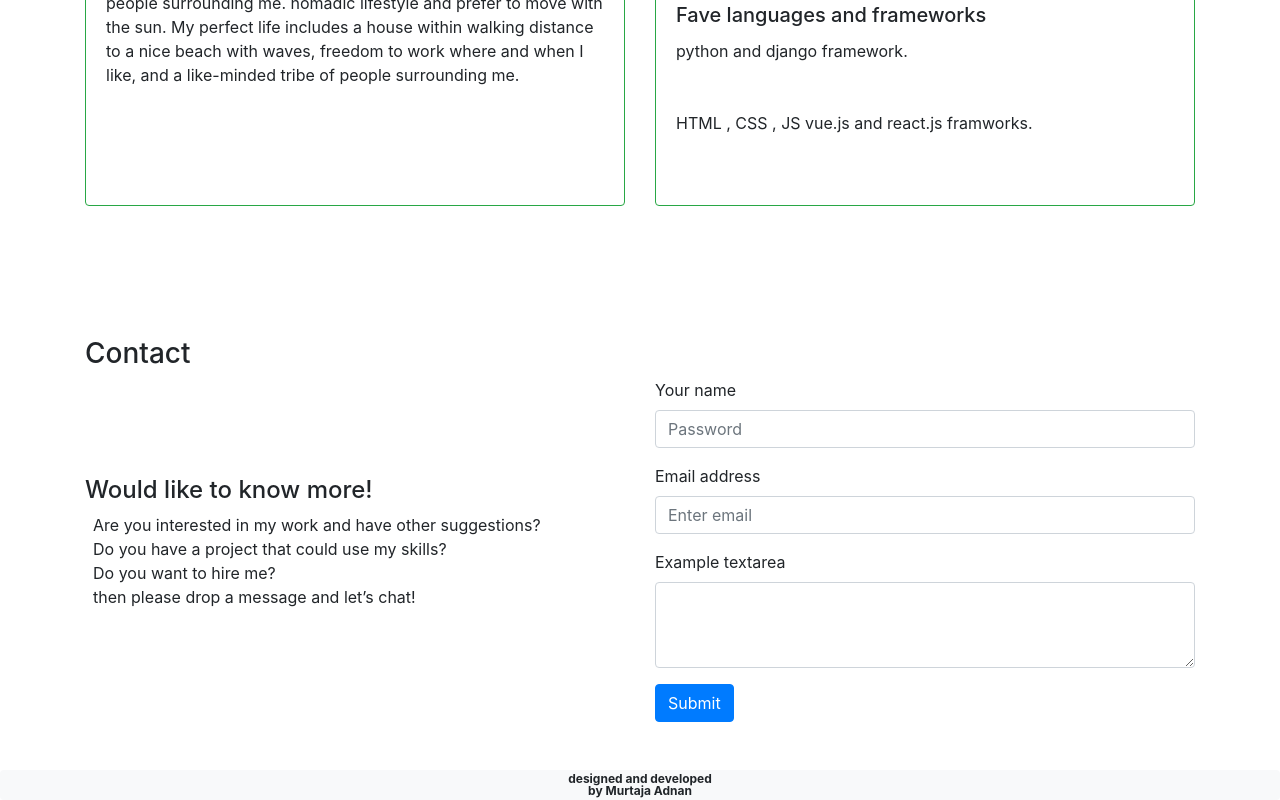
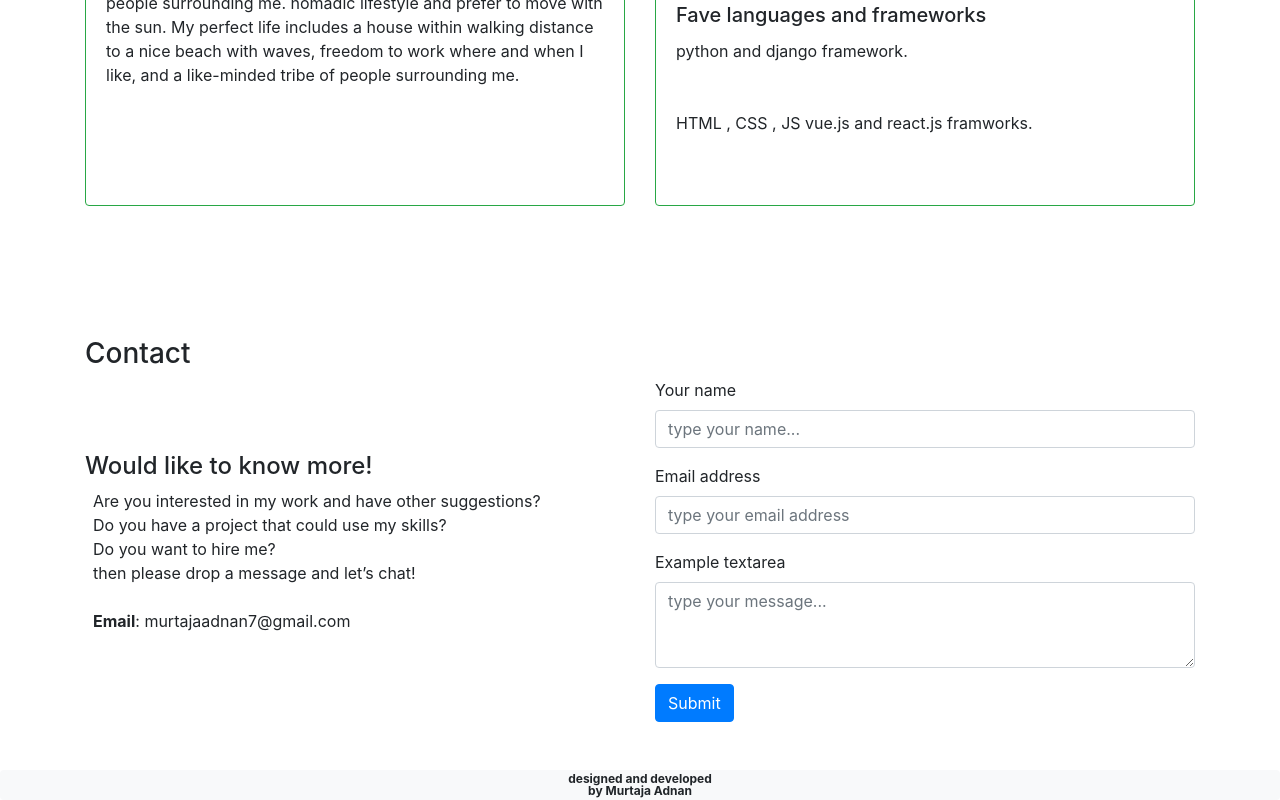
Before and after one commit to Murtaja-code/portifoilo, a React (Create React App) app: page / in a window 1280 px wide. Shown: the part 1515-2315 px from the top of the page. Built offline with nearby package versions, Linux system fonts and the light colour scheme.

Commit message:
Feat: direct the message to gmail fixes #20

```diff
--- a/package.json
+++ b/package.json
@@ -11,6 +11,7 @@
     "@testing-library/react": "^11.1.0",
     "@testing-library/user-event": "^12.1.10",
     "bootstrap": "^4.6.0",
+    "emailjs-com": "^2.6.4",
     "react": "^17.0.1",
     "react-bootstrap": "^1.5.0",
     "react-dom": "^17.0.1",
--- a/src/App.js
+++ b/src/App.js
@@ -6,6 +6,8 @@ import Work from "./components/Work"
 import Intro from "./components/Intro"
 import { Badge, Button } from "react-bootstrap"
 import { animateScroll as scroll } from "react-scroll"
+import { FontAwesomeIcon } from "@fortawesome/react-fontawesome"
+import { faArrowUp } from "@fortawesome/free-solid-svg-icons"
 
 function App() {
 	const scrollToTop = () => {
@@ -31,7 +33,7 @@ function App() {
 			<NavBar />
 			<Intro />
 			<Button id="scroll" onClick={scrollToTop} className="hide-scroll-t-btn">
-				Top
+				Top <FontAwesomeIcon icon={faArrowUp} size="sm" color="#fff" />
 			</Button>
 			<Work />
 			<About />
--- a/src/components/Contact.js
+++ b/src/components/Contact.js
@@ -14,7 +14,9 @@ function Contact(props) {
 						Are you interested in my work and have other suggestions? <br /> Do
 						you have a project that could use my skills? <br /> Do you want to
 						hire me? <br />
-						then please drop a message and let’s chat!
+						then please drop a message and let’s chat! <br />
+						<br />
+						<strong>Email</strong>: murtajaadnan7@gmail.com
 					</p>
 				</Col>
 				<Col xs={12} md={6}>
@@ -25,7 +27,7 @@ function Contact(props) {
 								onChange={(e) => props.handleName(e)}
 								value={props.value.name}
 								type="text"
-								placeholder="Password"
+								placeholder="type your name..."
 							/>
 						</Form.Group>
 						<Form.Group controlId="formBasicEmail">
@@ -34,7 +36,7 @@ function Contact(props) {
 								onChange={(e) => props.handleEmail(e)}
 								value={props.value.email}
 								type="email"
-								placeholder="Enter email"
+								placeholder="type your email address"
 							/>
 						</Form.Group>
 
@@ -45,6 +47,7 @@ function Contact(props) {
 								value={props.value.text}
 								as="textarea"
 								rows={3}
+								placeholder="type your message..."
 							/>
 						</Form.Group>
 						<Button variant="primary" type="submit">
--- a/src/containers/ContactForm.js
+++ b/src/containers/ContactForm.js
@@ -1,5 +1,7 @@
 import React, { useState } from "react"
 import Contact from "../components/Contact"
+import emailjs, { init } from "emailjs-com"
+init("user_EP1niFzrjn0C8VpbdDmuU")
 function ContactForm() {
 	const [name, setName] = useState("")
 	const [email, setEmail] = useState("")
@@ -16,7 +18,21 @@ function ContactForm() {
 	}
 	const handleSubmit = (e) => {
 		e.preventDefault()
-		console.log("done")
+		var templateParams = {
+			name: "Murtaja",
+			from_name: name,
+			from_email: email,
+			message: text
+		}
+
+		emailjs.send("service_14xycl8", "template_khn7z6c", templateParams).then(
+			function (response) {
+				console.log("SUCCESS!", response.status, response.text)
+			},
+			function (error) {
+				console.log("FAILED...", error)
+			}
+		)
 		setText("")
 		setEmail("")
 		setName("")
```
Also changed, not shown: 1 other file (tests, documents, lock files or other folders).
